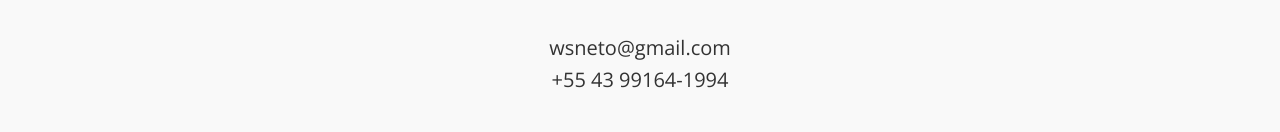
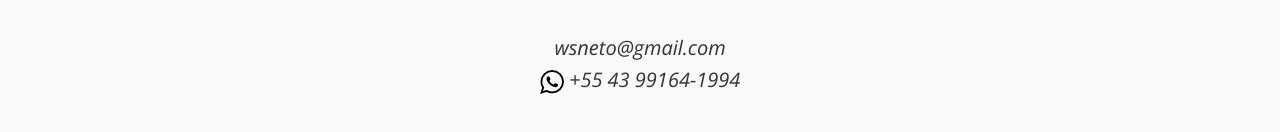
Before and after one commit to netows/site, a plain HTML site: page index.html in a window 1280 px wide. Shown: the part 2929-3061 px from the top of the page. Drawn offline with nearby package versions, Linux system fonts and the light colour scheme.

Commit message:
Add WhatsApp icon

```diff
--- a/index.html
+++ b/index.html
@@ -187,7 +187,7 @@
 				<div class="col-lg-8 col-lg-offset-2">
 					<h2>CONTATO</h2>
 					<p>Se você quiser saber um pouco mais sobre meus serviços ou solicitar um orçamento, não hesite em entrar em contato, terei prazer em atendê-lo.</p>
-					<p>wsneto@gmail.com <br> +55 43 99164-1994</p>
+					<p><i>wsneto@gmail.com <br> <img src="img/whatsapp-logo.png" alt="" /> +55 43 99164-1994</i></p>
 				</div>
 			</div>
 		</div>
```
Also changed, not shown: img/whatsapp-logo.png (added).
